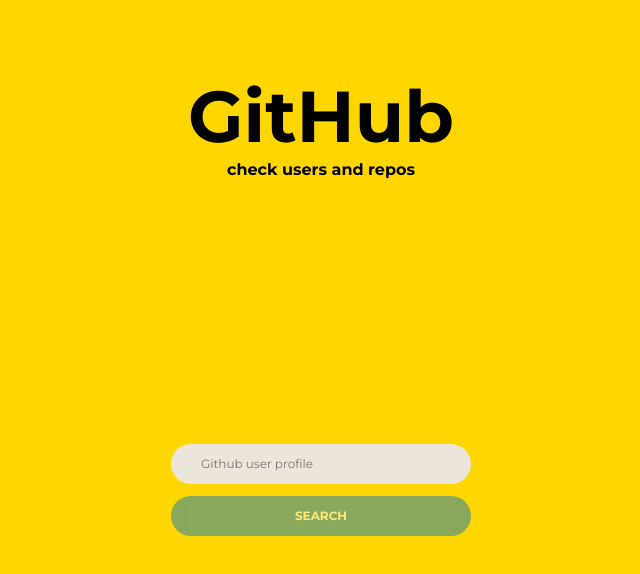
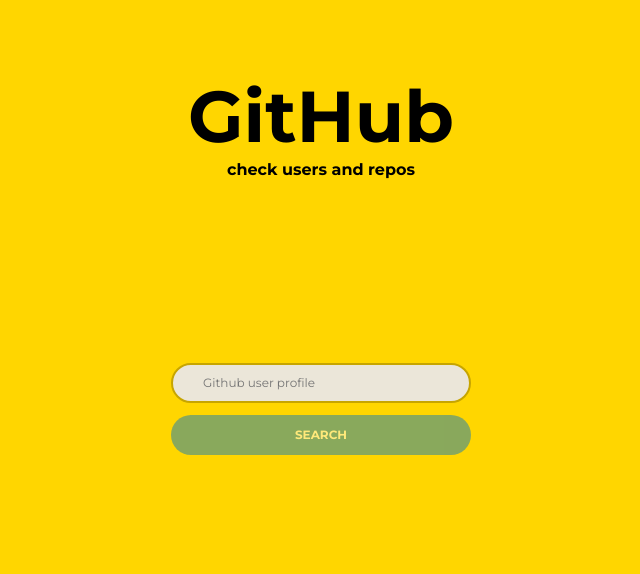
Before and after one commit to isaac-pj/Github_Explorer, a React (Create React App) app: page / in a window 1280 px wide. Shown: the top 574 px of the page, without its empty margins (319-959 px from the left). Built offline with nearby package versions, Linux system fonts and the light colour scheme.

Commit message:
feat(home): add logic to get data from github

```diff
--- a/src/pages/Home/Home.jsx
+++ b/src/pages/Home/Home.jsx
@@ -1,22 +1,41 @@
-import React from "react";
+import React, { useState } from "react";
+import { useHistory } from "react-router-dom";
 
 import { Formik, Form, ErrorMessage } from "formik";
 import * as Yup from "yup";
 
 import * as Styled from "./Home.style";
 import colors from "../../theme/colors";
+import * as Github from "../../Services/Github/GithubService";
+import * as Custom from "../../Components/Styled/Custom.style";
 
 import PageContainer from "../../Components/Composed/PageContainer";
+import PageContent from "../../Components/Composed/PageContent";
 import { SolidButton } from "../../Components/Simples/Buttons";
-import { Wrapper } from "../../Components/Simples/Support";
+import { If, Wrapper } from "../../Components/Simples/Support";
 import { TextContainer, Text } from "../../Components/Simples/Texts";
+import { SpinLoading } from "../../Components/Simples/Loaders";
 
 const schema = Yup.object().shape({
   search: Yup.string().trim().required(),
 });
 
-const onSubmit = (values, actions) => {
-  console.log("SUBMIT", values);
+const HomePage = () => {
+  const [result, setResult] = useState(true);
+  const history = useHistory();
+
+  const onSubmit = async (values, actions) => {
+    const data = await Github.searchUser(values.search);
+    if (!data.items.length) {
+      setResult(false);
+    } else {
+      history.push({
+        pathname: "/search",
+        state: {
+          users: data.items,
+        },
+      });
+    }
   };
 
   const _renderHeader = () => (
@@ -25,25 +44,21 @@
         GitHub
       </Text>
       <Text>check users and repos</Text>
-  </TextContainer>
-);
-
-const HomePage = () => (
-  <PageContainer color={colors.primaryColor} header={_renderHeader}>
       <Wrapper fill="fill" align="center">
         <Formik
           validationSchema={schema}
           initialValues={{ search: "" }}
           onSubmit={onSubmit}
-        render={({ values, isValid, touched }) => (
+          render={({ values, isValid, dirty, isSubmitting }) => (
             <Wrapper width="300px">
               <Form>
-              <Styled.Search
+                <SpinLoading margin="2em auto" active={isSubmitting} />
+                <Custom.Search
                   placeholder="Github user profile"
                   block="block"
                   name="search"
                   type="search"
-              ></Styled.Search>
+                ></Custom.Search>
                 <Text margin="0 30px" size="12px" color="red">
                   <ErrorMessage name="search" />
                 </Text>
@@ -52,14 +67,27 @@
                   type="submit"
                   margin="1em 0 0 0"
                   name="search"
-                disabled={!isValid || !touched.search}
+                  disabled={!isValid || !dirty}
                 ></SolidButton>
               </Form>
             </Wrapper>
           )}
         />
       </Wrapper>
+    </TextContainer>
+  );
+
+  return (
+    <PageContainer color={colors.primaryColor} header={_renderHeader}>
+      <PageContent>
+        <If check={!result}>
+          <Text weight="bold" margin="5em 0" mode="block" align="center">
+            :( Sorry! We can't find any user with this name
+          </Text>
+        </If>
+      </PageContent>
     </PageContainer>
   );
+};
 
 export default HomePage;
--- a/src/pages/Home/Home.style.js
+++ b/src/pages/Home/Home.style.js
@@ -1,30 +1,2 @@
 import styled from "styled-components";
-import { Field } from "formik";
 import colors from "../../theme/colors";
-
-export const Search = styled(Field)`
-  height: 40px;
-  padding: 0 30px;
-  color: ${colors.textDark};
-  font-size: 12px;
-  font-weight: bold;
-  background-color: ${colors.shadeMedium};
-  border: none;
-  border-radius: 20px;
-
-  &:focus {
-    outline: none;
-    border: solid 2px #00000010;
-  }
-
-  &::placeholder {
-    font-weight: normal;
-    color: ${colors.dinamic};
-  }
-
-  ${({ block }) =>
-    block &&
-    `
-    width: 100%;
-  `}
-`;
```
Lines whose indentation alone changed are shown as unchanged.
